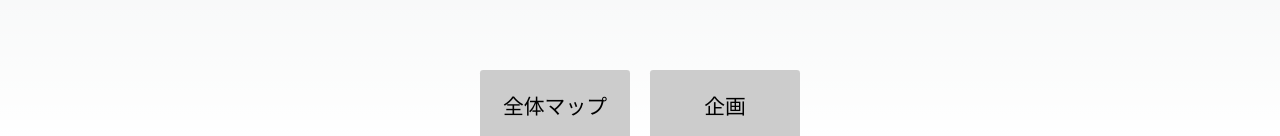
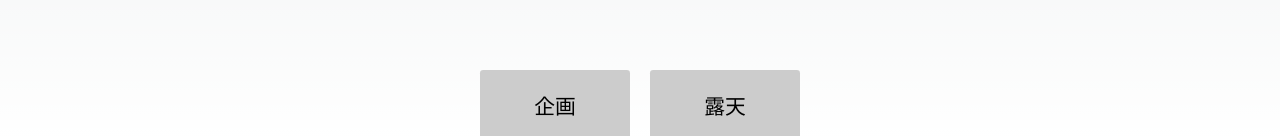
Before and after one commit to nitfc-festival-system-team/2023hp, a Next.js app: page / in a window 1280 px wide. Shown: the part 709-845 px from the top of the page. Built offline with nearby package versions, Linux system fonts and the light colour scheme; a web font is replaced by a local one.

Commit message:
fix: ボタンの名前を修正

```diff
--- a/src/pages/index.tsx
+++ b/src/pages/index.tsx
@@ -33,8 +33,8 @@ export default function Page() {
       </h1>
       <FadeAnimationProvider>
         <div style={{ display: "flex", flexDirection: "row", gap: "20px" }}>
-          <PageTransitionButton buttonText={"全体マップ"} nextPage={"map"} />
           <PageTransitionButton buttonText={"企画"} nextPage={"schedule"} />
+          <PageTransitionButton buttonText={"露天"} nextPage={"stand"} />
         </div>
       </FadeAnimationProvider>
     </div>
```
